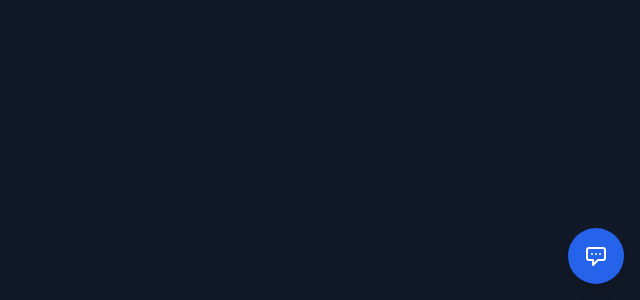
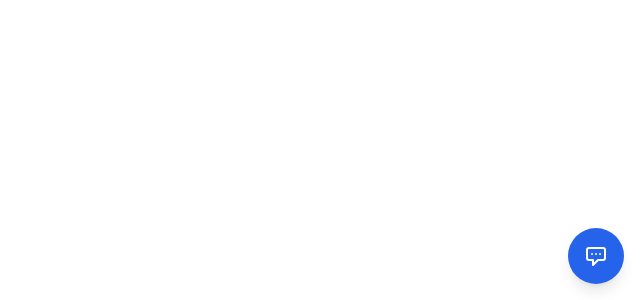
Before and after one commit to atech-company/electroslab-chatbot, a Next.js app: page / in a window 1280 px wide. Shown: the part 500-800 px from the top of the page, without its empty margins (640-1280 px from the left). Built offline with nearby package versions, Linux system fonts and the light colour scheme.

Commit message:
Remove dark background and make it transparent

```diff
--- a/pages/index.jsx
+++ b/pages/index.jsx
@@ -3,7 +3,7 @@
 
 export default function Home() {
   return (
-    <div className="min-h-screen bg-gray-900">
+    <div className="min-h-screen bg-transparent">
       <main className="container mx-auto px-4 py-8">
         <h1 className="text-4xl font-bold text-center text-gray-900 mb-8">
 
```
